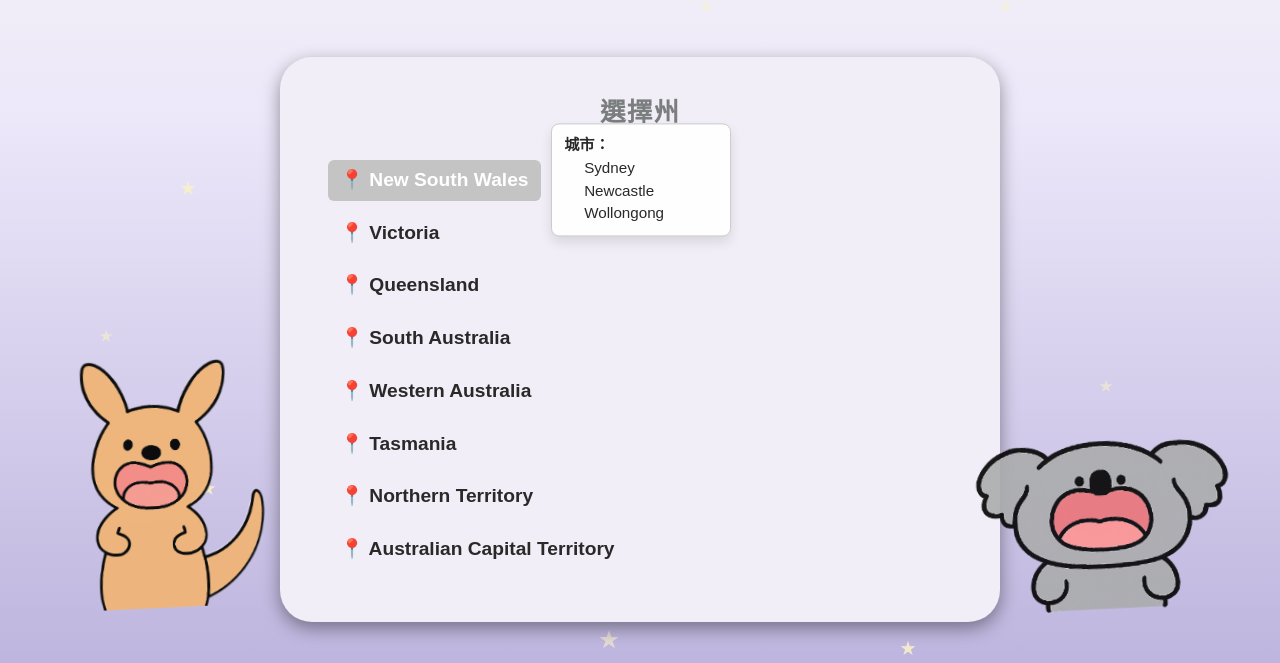
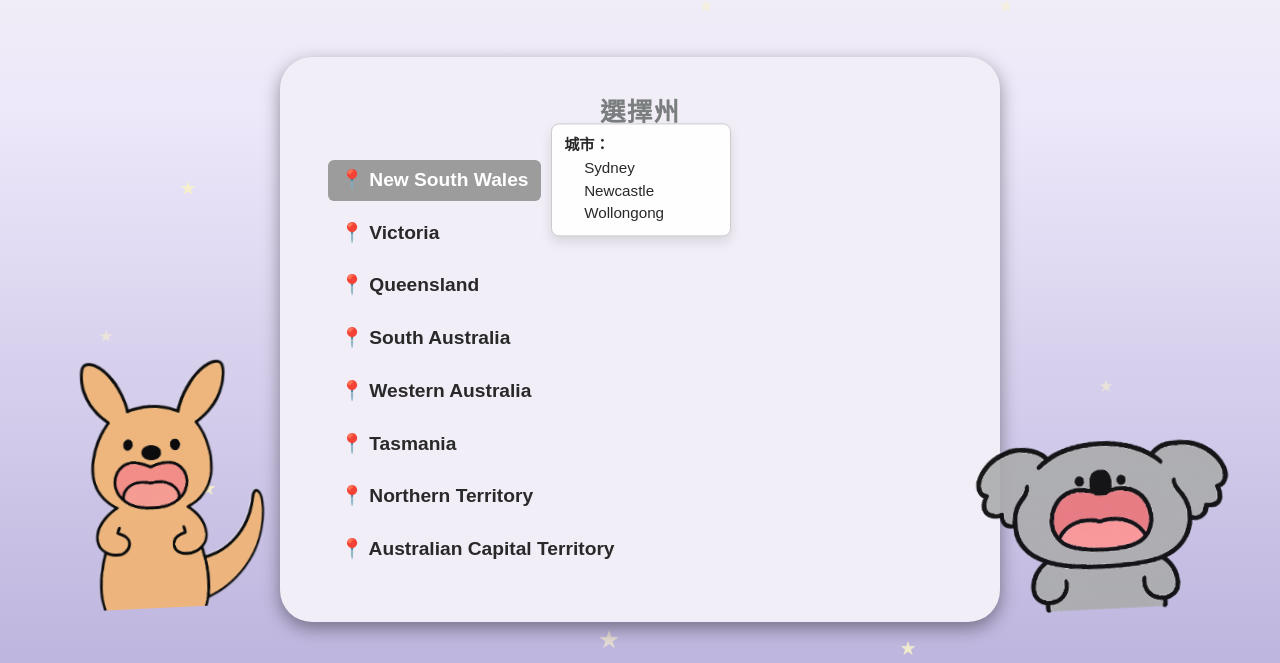
Before and after one commit to Tsaiwei-hsu/sa_Travel_Forum, a Django app: page /list/ in a window 1280 px wide, with the pointer over the restyled element. Shown: the part 123-786 px from the top of the page. Run offline with Django 5.2, Linux system fonts and the light colour scheme; data comes from the database, SQL or seed files in the repository.

Commit message:
“頁面美化”

```diff
--- a/places/templates/posts/category_index.html
+++ b/places/templates/posts/category_index.html
@@ -54,7 +54,7 @@
   }
 
   .hover-wrapper a:hover {
-    background-color: #c4c4c4;
+    background-color: #9c9c9c;
     color: white;
   }
 
```
Also changed, not shown: posts/admin.py (line endings or trailing spaces).
